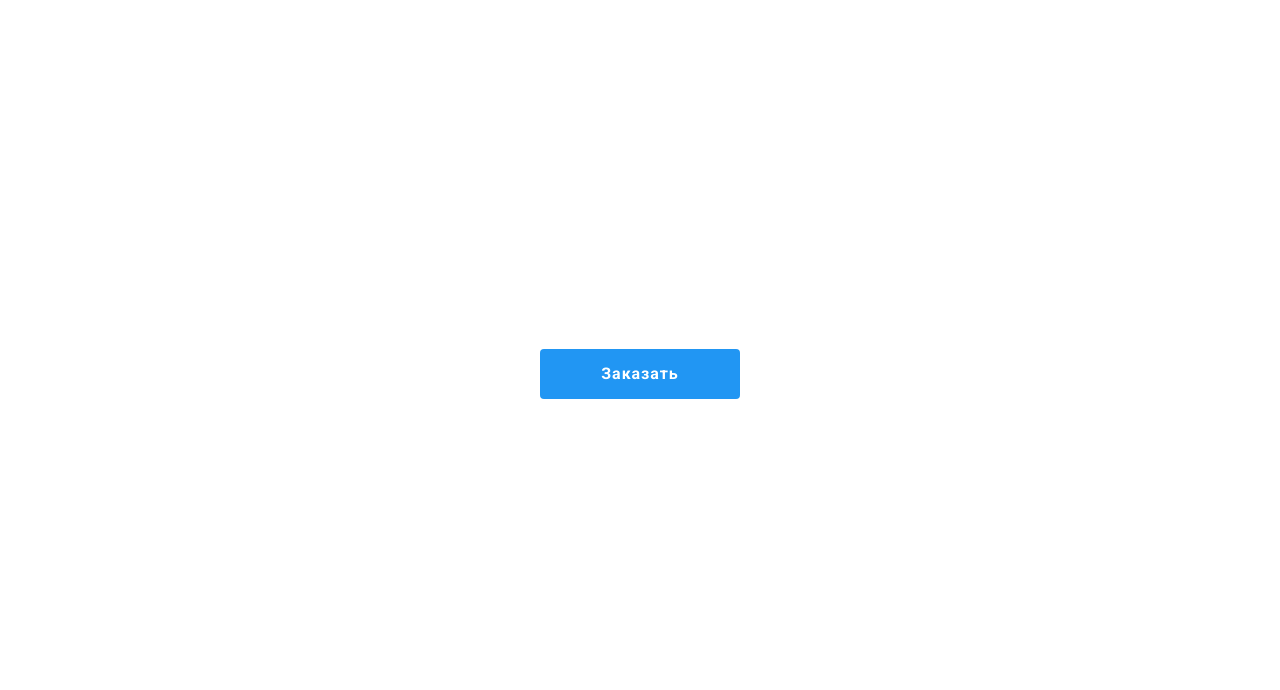
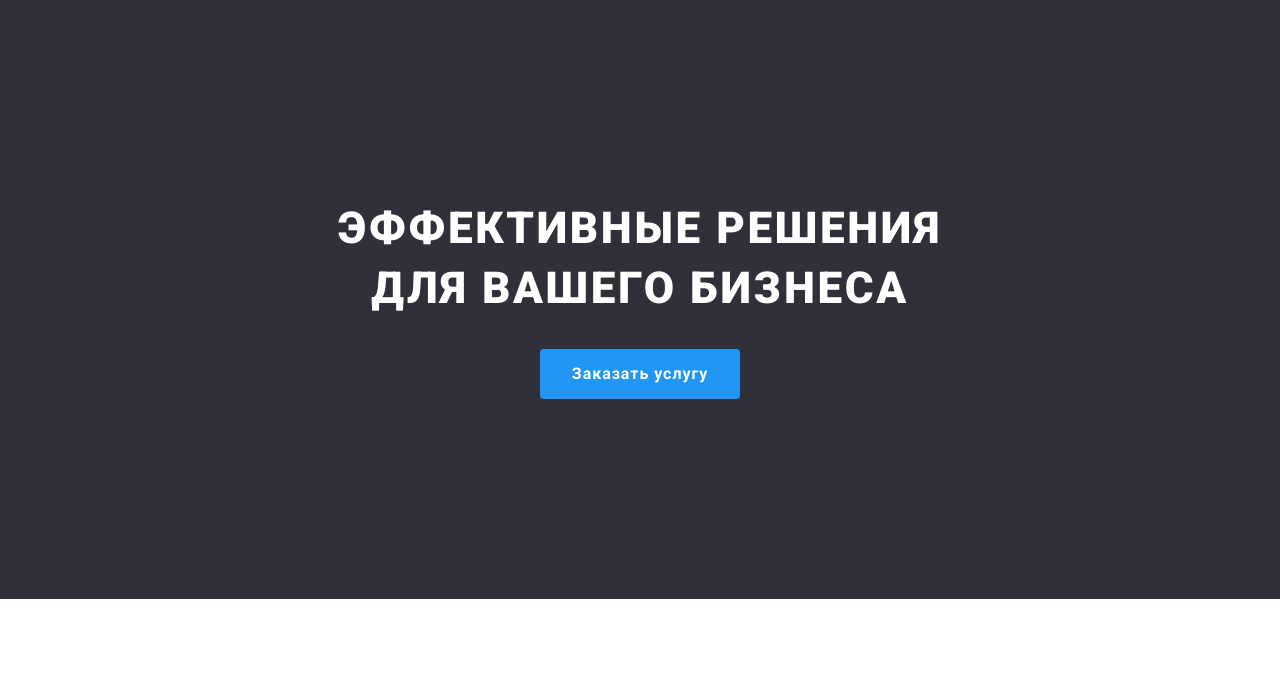
Before and after one commit to orestznak/goit-markup-hw-03, a plain HTML site: page index.html in a window 1280 px wide. Shown: the part 85-775 px from the top of the page. Drawn offline with nearby package versions, Linux system fonts and the light colour scheme.

Commit message:
додає колір фону hero

```diff
--- a/css/styles.css
+++ b/css/styles.css
@@ -150,6 +150,9 @@ body {
 }
 
 /*hero*/
+.hero {
+  background-color: var(--footer-background-color);
+}
 .hero .container {
   text-align: center;
   padding-top: 200px;
@@ -172,7 +175,7 @@ body {
 
 .hero-link {
   display: inline-block;
-  width: 200px;
+  min-width: 200px;
   height: 50px;
   border-radius: 4px;
   padding: 10px 32px;
```
